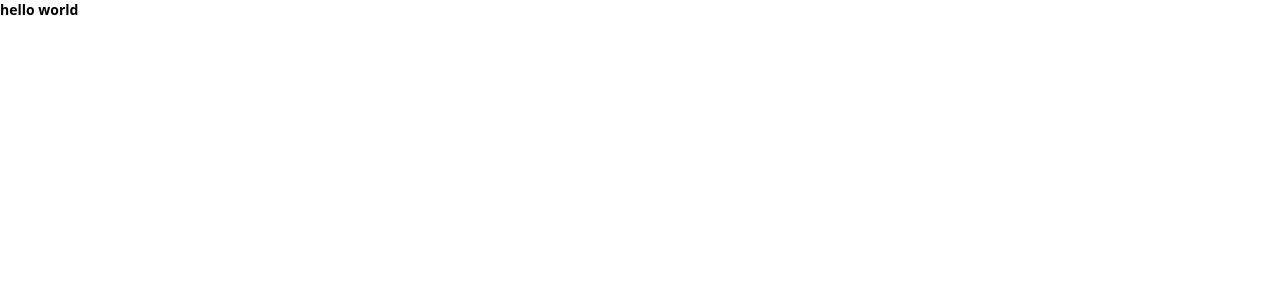
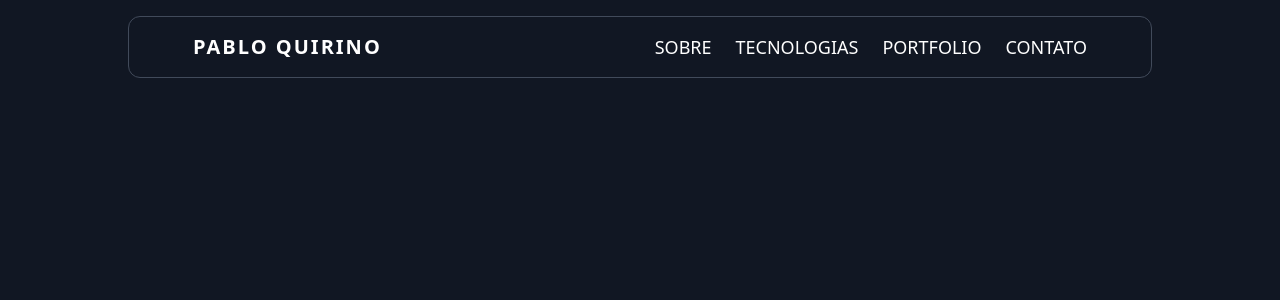
Before and after one commit to pabloquirino/portfolio, an Angular app: page / in a window 1280 px wide. Shown: the top 300 px of the page. Built offline with nearby package versions, Linux system fonts and the light colour scheme.

Commit message:
feat: add Tailwind navigation bar in base component

```diff
--- a/src/app/app.component.html
+++ b/src/app/app.component.html
@@ -1 +1,32 @@
-<h1 class="text-sm font-bold">hello world</h1>
+<div class="max-w-xl lg:max-w-3xl xl:max-w-5xl 2xl:max-w-7xl mx-auto">
+    <header
+        class="flex justify-between items-center !bg-transparent border border-bordercolor rounded-xl px-16 py-4 2xl:py-7 mt-4">
+
+        <span class="text-xl text-white tracking-widest font-semibold">
+            PABLO QUIRINO
+        </span>
+
+
+        <nav class="hidden xl:flex gap-6 text-white text-lg">
+            <a routerLink="/sobre" class="hover:text-secondary cursor-pointer transition">SOBRE</a>
+            <a routerLink="/tecnologias" class="hover:text-secondary cursor-pointer transition">TECNOLOGIAS</a>
+            <a routerLink="/portfolio" class="hover:text-secondary cursor-pointer transition">PORTFOLIO</a>
+            <a routerLink="/contato" class="hover:text-secondary cursor-pointer transition">CONTATO</a>
+        </nav>
+
+        <button (click)="toggleMenu()" class="xl:hidden text-white text-3xl">
+            <i class="fa-solid fa-bars"></i>
+        </button>
+
+    </header>
+
+    <!-- MENU MOBILE DROPDOWN -->
+    <div *ngIf="menuOpen"
+        class="xl:hidden mt-2 bg-[#111723] border border-bordercolor rounded-xl p-6 flex flex-col gap-4 text-white animate-fade">
+        <a routerLink="/sobre" class="text-lg hover:text-secondary transition">SOBRE</a>
+        <a routerLink="/tecnologias" class="text-lg hover:text-secondary transition">TECNOLOGIAS</a>
+        <a routerLink="/portfolio" class="text-lg hover:text-secondary transition">PORTFOLIO</a>
+        <a routerLink="/contato" class="text-lg hover:text-secondary transition">CONTATO</a>
+    </div>
+
+</div>
--- a/src/app/app.component.ts
+++ b/src/app/app.component.ts
@@ -1,16 +1,20 @@
 import { Component } from '@angular/core';
+import { CommonModule } from '@angular/common';
 import { RouterOutlet } from '@angular/router';
-import { MatButtonModule } from '@angular/material/button';
-
 @Component({
   selector: 'app-root',
   standalone: true,
   imports: [
-    MatButtonModule,
+    CommonModule,
   ],
   templateUrl: './app.component.html',
   styleUrl: './app.component.scss'
 })
 export class AppComponent {
   title = 'portfolio';
+  menuOpen = false
+
+  toggleMenu() {
+    this.menuOpen = !this.menuOpen
+  }
 }
--- a/src/index.html
+++ b/src/index.html
@@ -6,8 +6,7 @@
   <base href="/">
   <meta name="viewport" content="width=device-width, initial-scale=1">
   <link rel="icon" type="image/x-icon" href="favicon.ico">
-  <link href="https://fonts.googleapis.com/css2?family=Roboto:wght@300;400;500&display=swap" rel="stylesheet">
-  <link href="https://fonts.googleapis.com/icon?family=Material+Icons" rel="stylesheet">
+  <link rel="stylesheet" href="https://cdnjs.cloudflare.com/ajax/libs/font-awesome/6.0.0/css/all.min.css">
 </head>
 <body class="mat-typography">
   <app-root></app-root>
--- a/src/styles.scss
+++ b/src/styles.scss
@@ -1,3 +1,16 @@
 @tailwind base;
 @tailwind components;
 @tailwind utilities;
+
+body {
+    background-color: #111723;
+};
+
+@keyframes fade {
+  from { opacity: 0; transform: translateY(-6px); }
+  to   { opacity: 1; transform: translateY(0); }
+}
+
+.animate-fade {
+  animation: fade 0.4s ease-out;
+}
--- a/tailwind.config.js
+++ b/tailwind.config.js
@@ -4,7 +4,13 @@ module.exports = {
     "./src/**/*.{html,ts,scss}"
   ],
   theme: {
-    extend: {},
+    extend: {
+      colors: {
+        'primary': '#111723',
+        'secondary': '#1130A6',
+        'bordercolor': '#414A5A',
+      }
+    },
   },
   plugins: [],
 }
```
